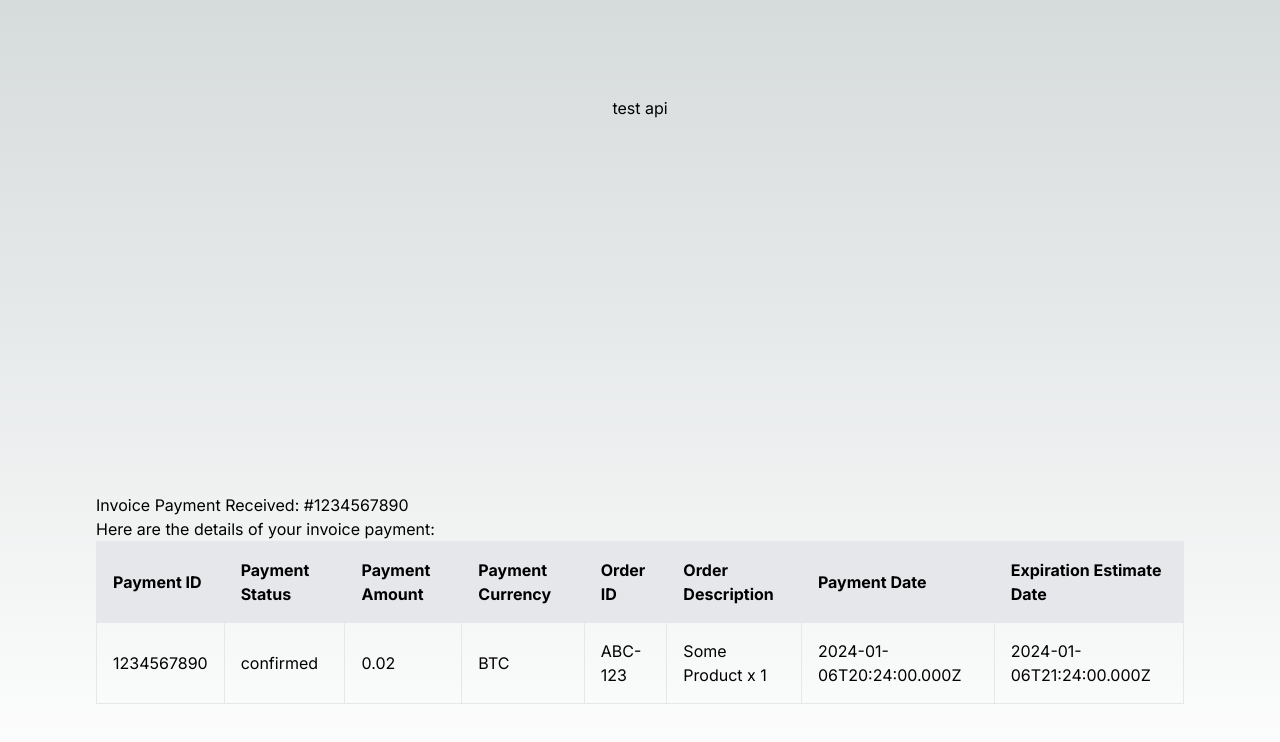
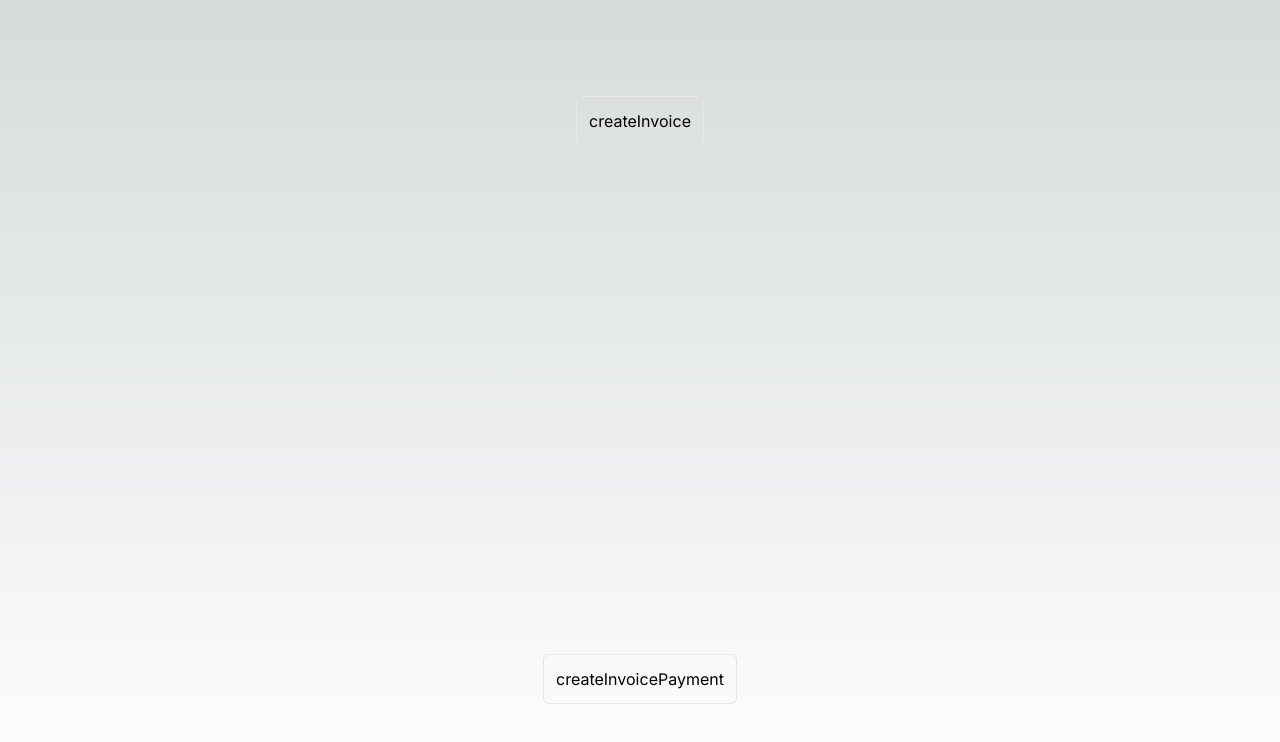
Before and after one commit to IbrahimIjai/nowpayment-sandbox-test, a Next.js app: page / in a window 1280 px wide. Shown: the top 742 px of the page. Built offline with nearby package versions, Linux system fonts and the light colour scheme.

Commit message:
testing logs

```diff
--- a/src/app/hello/route.ts
+++ b/src/app/hello/route.ts
@@ -2,8 +2,8 @@ import EmailTemplate from "@/components/email-template";
 import { Resend } from "resend";
 
 export async function POST(req: Request) {
-  const {payment_id, payment_status, pay_address} = await req.json();
-  console.log(payment_id);
+  const {payment_id, payment_status, pay_address, order_description} = await req.json();
+  console.log(await req.json());
   const resend = new Resend("re_N7krBaY6_9yeW9hjppYAm4PPJzQpuLqgU");
 
   let res = await resend.emails.send({
@@ -19,7 +19,7 @@ export async function POST(req: Request) {
       pay_amount: "0.02",
       pay_currency: "BTC",
       order_id: "ABC-123",
-      order_description: "Some Product x 1",
+      order_description ,
       created_at: "2024-01-06T20:24:00.000Z",
       updated_at: "2024-01-06T20:25:00.000Z",
       purchase_id: "0987654321",
--- a/src/app/page.tsx
+++ b/src/app/page.tsx
@@ -2,14 +2,36 @@
 import axios from "axios";
 import EmailTemplate from "@/components/email-template";
 export default function Home() {
-  const testapi = async () => {
+  const createInvoice = async () => {
     await axios
       .post(
         "https://api-sandbox.nowpayments.io/v1/invoice",
         {
-          price_amount: 3999.5,
+          price_amount: 1000,
           price_currency: "usd",
-          order_description: "testing",
+          order_description: "Apple Macbook Pro 2019 x 1",
+          ipn_callback_url:
+            "https://main--endearing-cucurucho-f39419.netlify.app/hello",
+          success_url:
+            "https://main--endearing-cucurucho-f39419.netlify.app/hello",
+        },
+        {
+          headers: {
+            "Content-Type": "application/json",
+            "x-api-key": "W5N96HH-10GM2YZ-QPGXR0C-VZSAY5F",
+          },
+        },
+      )
+      .then((res) => console.log(res.data.id))
+      .catch((err) => console.log(err));
+  };
+  const createInvoicePayment = async () => {
+    await axios
+      .post(
+        "https://api-sandbox.nowpayments.io/v1/invoice-payment",
+        {
+          iid: "4629152584",
+          pay_currency: "eth",
         },
         {
           headers: {
@@ -23,8 +45,9 @@ export default function Home() {
   };
   return (
     <main className="flex min-h-screen flex-col items-center justify-between p-24">
-      <div onClick={testapi}>test api</div>
-      <EmailTemplate
+      <button className="border p-3 rounded-md" onClick={createInvoice}>createInvoice</button>
+      <button className="border p-3 rounded-md" onClick={createInvoicePayment}>createInvoicePayment</button>
+      {/* <EmailTemplate
         payment_id="1234567890"
         payment_status="confirmed"
         pay_address="1A1zP1eP5QGefi2DMPTfTL5SLmv7DivfNa"
@@ -45,7 +68,7 @@ export default function Home() {
         time_limit="null"
         burning_percent="null"
         expiration_estimate_date="2024-01-06T21:24:00.000Z"
-      />
+      /> */}
     </main>
   );
 }
```
